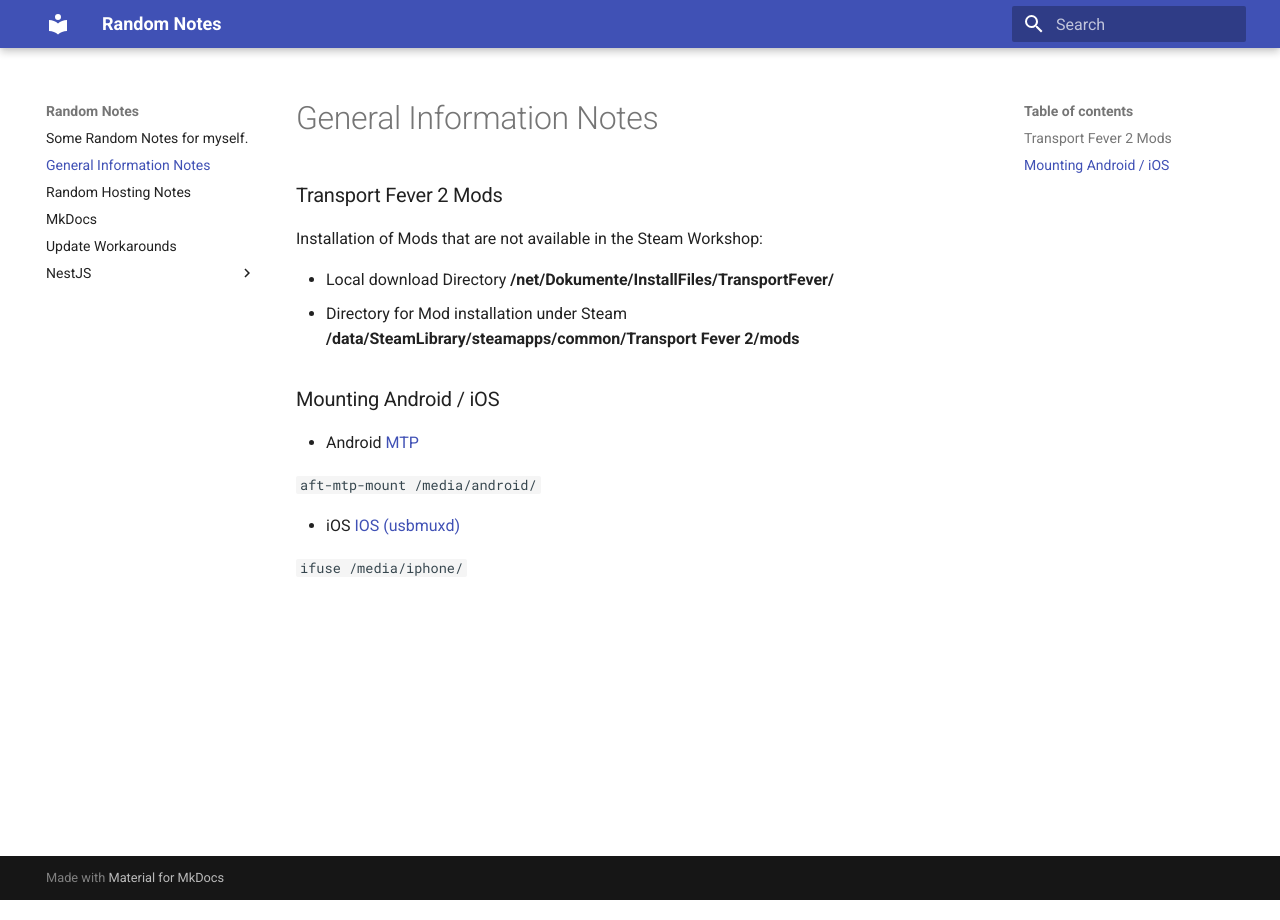
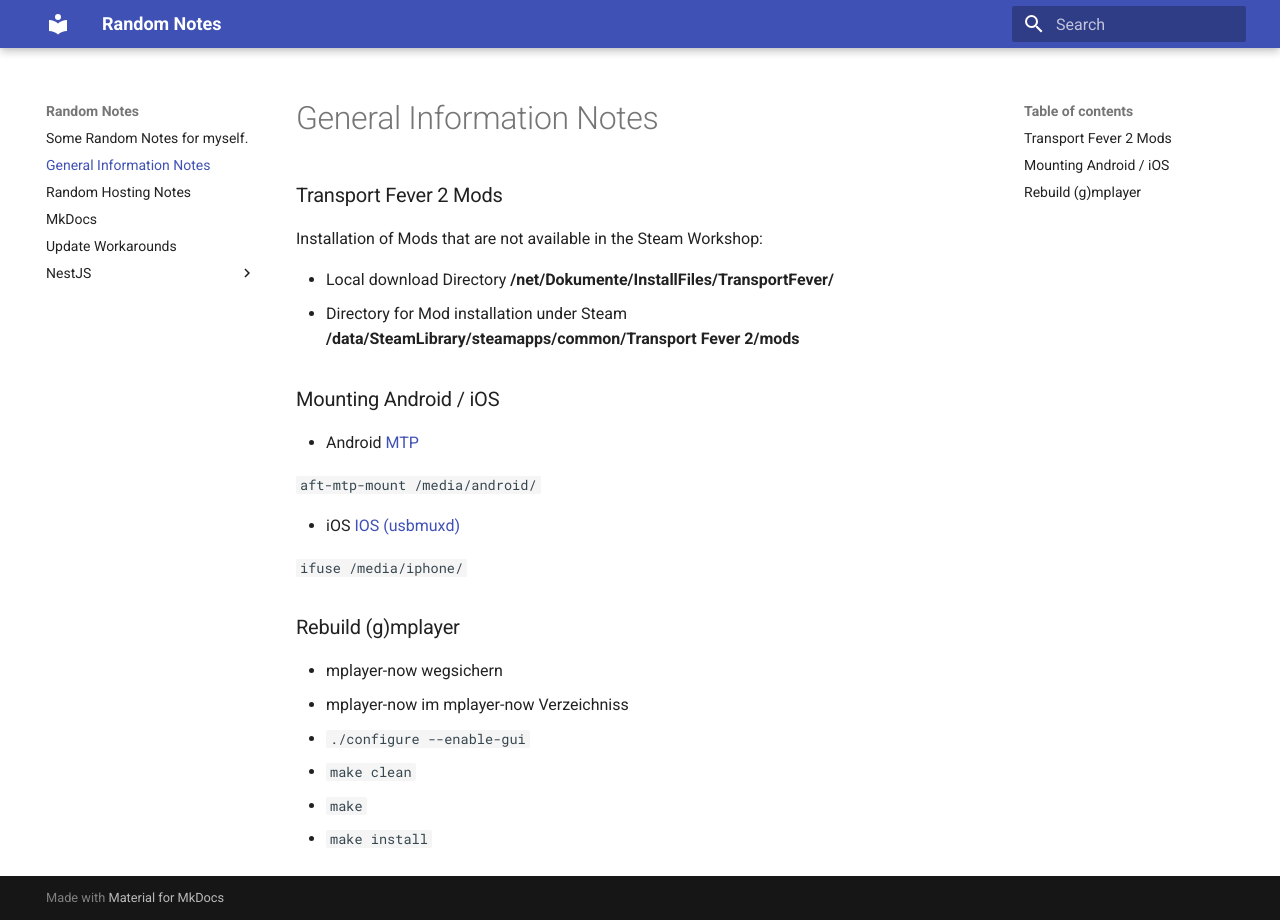
Before and after one commit to Tarkazza/random-docs, an MkDocs documentation site: the page built from docs/general_info.md, in a window 1280 px wide. Built offline with MkDocs 1.6.1 and Material for MkDocs 9.7.7, drawn with Linux system fonts in a browser that asks for light colours.

Commit message:
GMplayer Installation

````diff
--- a/docs/general_info.md
+++ b/docs/general_info.md
@@ -15,3 +15,11 @@ Installation of Mods that are not available in the Steam Workshop:
 * iOS [IOS (usbmuxd)](https://wiki.archlinux.org/title/IOS)
 
 ```ifuse /media/iphone/```
+
+### Rebuild (g)mplayer
+* mplayer-now wegsichern
+* mplayer-now im mplayer-now Verzeichniss
+* ```./configure --enable-gui```
+* ```make clean```
+* ```make```
+* ```make install```
````
